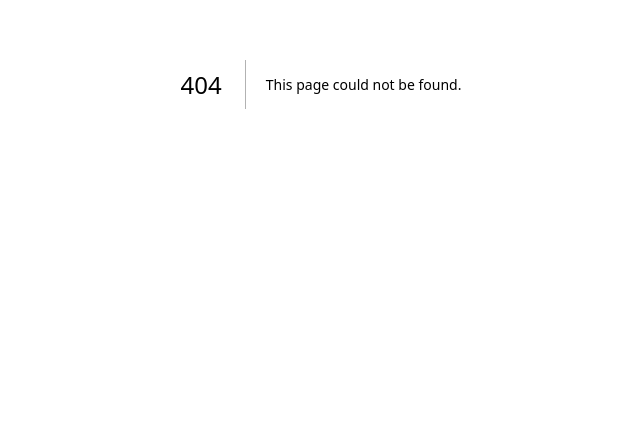
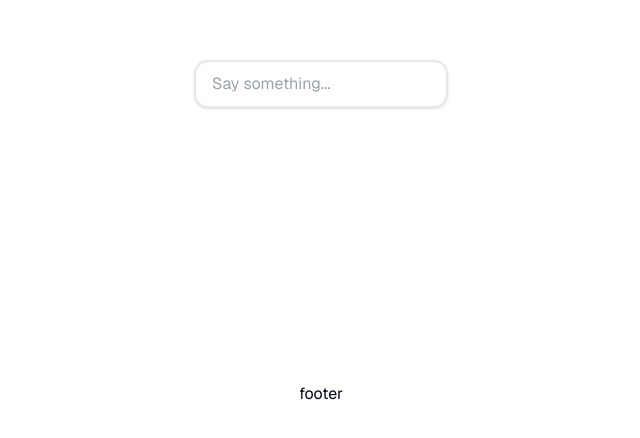
Before and after one commit to Martin2037/fezz, a Next.js app: page /chat in a window 1280 px wide. Before the commit this address had no page. Shown: the part 316-754 px from the top of the page, without its empty margins (319-959 px from the left). Built offline with nearby package versions, Linux system fonts and the light colour scheme.

Commit message:
add: chat fe

```diff
--- /dev/null
+++ b/app/chat/page.js
@@ -0,0 +1,44 @@
+'use client';
+
+import { useChat } from '@ai-sdk/react';
+
+export default function Chat() {
+  const { messages, input, handleInputChange, handleSubmit } = useChat();
+
+  return (
+    <div className="grid grid-rows-[20px_1fr_20px] items-center justify-items-center min-h-screen p-8 pb-20 gap-16 sm:p-20 font-[family-name:var(--font-geist-sans)]">
+      <main className="flex flex-col gap-[32px] row-start-2 items-center sm:items-start">
+
+        <div className="flex flex-col w-full max-w-md py-24 mx-auto stretch">
+          {messages.map(message => (
+            <div key={message.id} className="whitespace-pre-wrap">
+              {message.role === 'user' ? 'User: ' : 'AI: '}
+              {message.parts.map((part, i) => {
+                switch (part.type) {
+                  case 'text':
+                    return <div key={`${message.id}-${i}`}>{part.text}</div>;
+                }
+              })}
+            </div>
+          ))}
+
+          <form onSubmit={handleSubmit}>
+            <input
+              className="w-full px-4 py-2.5 border-2 border-gray-200 rounded-xl
+         focus:border-blue-500 focus:ring-4 focus:ring-blue-100
+         transition-all duration-200 placeholder:text-gray-400
+         shadow-sm hover:shadow-md"
+              value={input}
+              placeholder="Say something..."
+              onChange={handleInputChange}
+            />
+          </form>
+        </div>
+
+      </main>
+      <footer className="row-start-3 flex gap-[24px] flex-wrap items-center justify-center">
+        footer
+      </footer>
+    </div>
+  );
+}
--- a/app/page.js
+++ b/app/page.js
@@ -2,6 +2,8 @@
 
 import { Button } from "@/components/ui/button";
 import { motion } from "motion/react";
+import Link from 'next/link';
+
 import {
   ReactFlow,
   Background,
@@ -217,7 +219,7 @@ export default function Home() {
           {/* CTA 按钮 */}
           <div className="mt-8 flex flex-col sm:flex-row gap-4 justify-center">
             <Button size="lg" className="bg-primary hover:bg-primary/90">
-              开始对话
+              <Link href="/chat">开始对话</Link>
             </Button>
             <Button size="lg" variant="outline">
               了解更多
```
